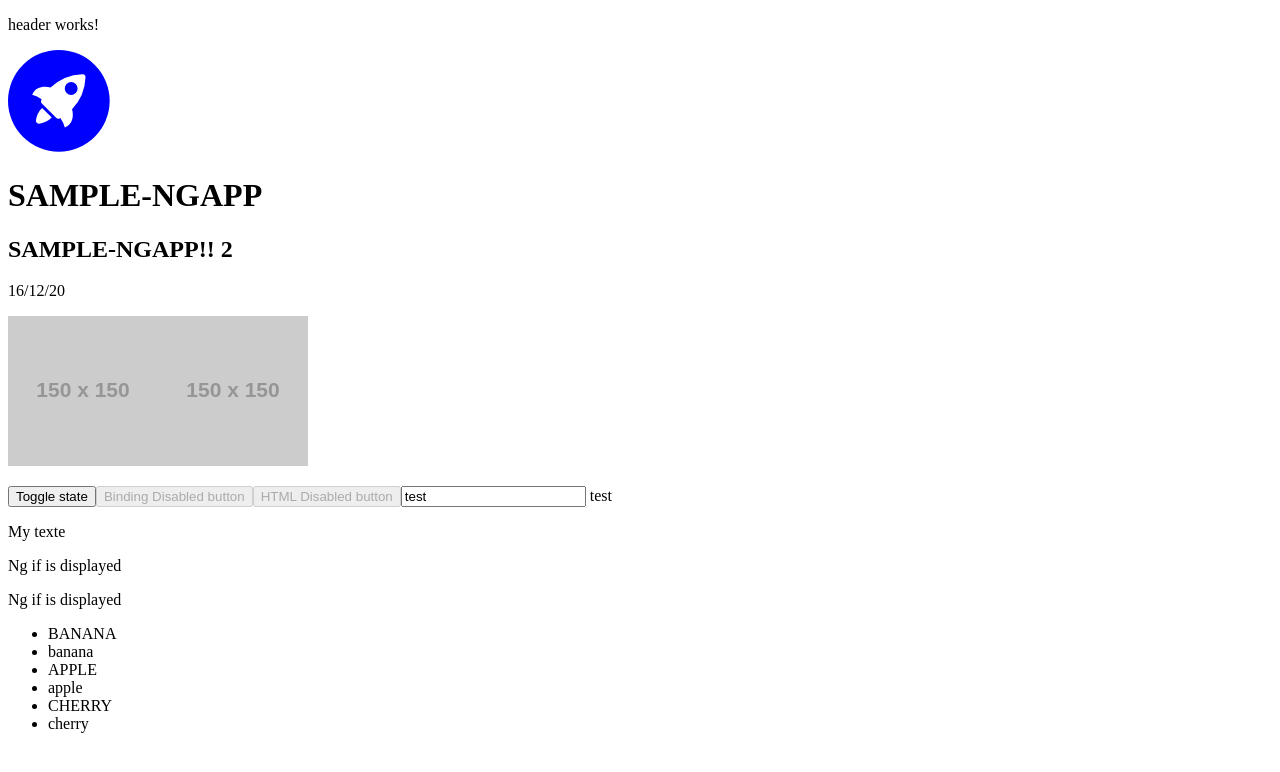
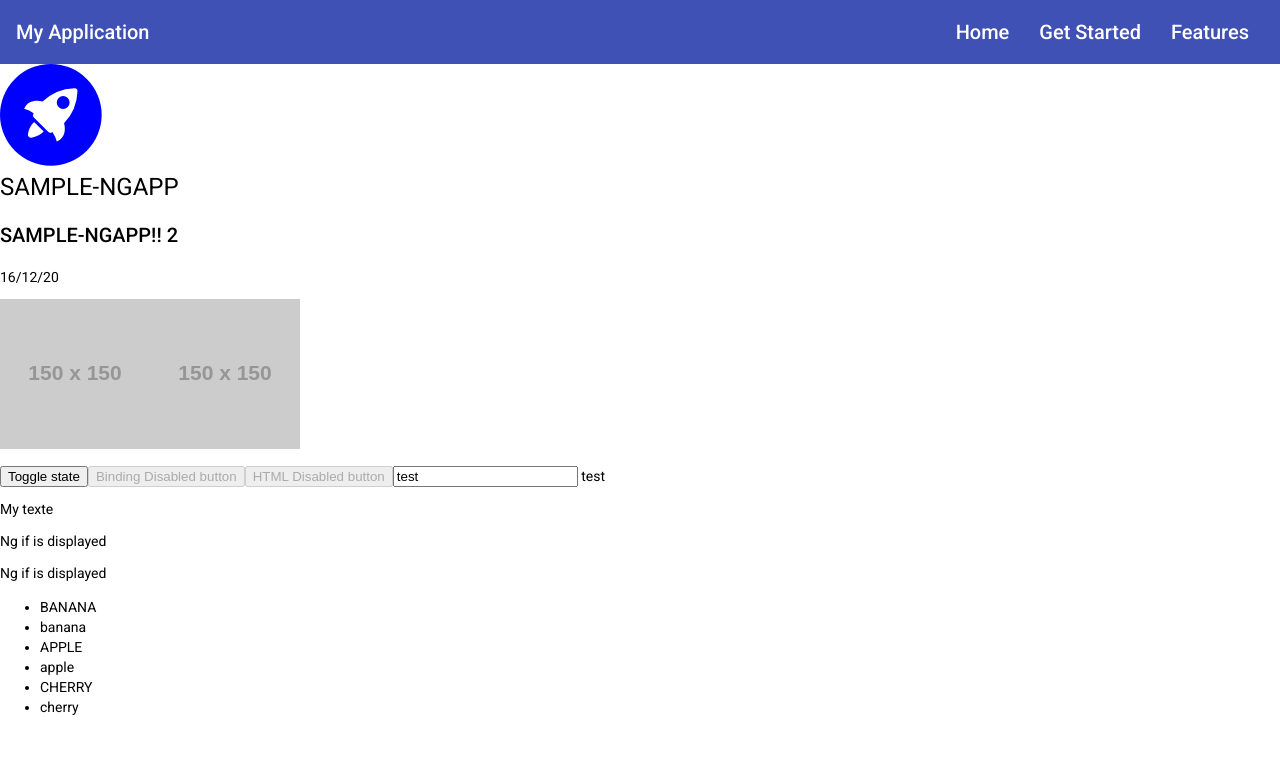
Before and after one commit to bngams/ngsample-2012, an Angular app: page / in a window 1280 px wide. Shown: the top 772 px of the page. Built offline with nearby package versions, Linux system fonts and the light colour scheme.

Commit message:
add themeModule

```diff
--- a/angular.json
+++ b/angular.json
@@ -28,6 +28,7 @@
               "src/assets"
             ],
             "styles": [
+              "./node_modules/@angular/material/prebuilt-themes/indigo-pink.css",
               "src/styles.scss"
             ],
             "scripts": []
@@ -92,6 +93,7 @@
               "src/assets"
             ],
             "styles": [
+              "./node_modules/@angular/material/prebuilt-themes/indigo-pink.css",
               "src/styles.scss"
             ],
             "scripts": []
--- a/package.json
+++ b/package.json
@@ -12,10 +12,12 @@
   "private": true,
   "dependencies": {
     "@angular/animations": "~10.0.6",
+    "@angular/cdk": "^10.2.7",
     "@angular/common": "~10.0.6",
     "@angular/compiler": "~10.0.6",
     "@angular/core": "~10.0.6",
     "@angular/forms": "~10.0.6",
+    "@angular/material": "^10.2.7",
     "@angular/platform-browser": "~10.0.6",
     "@angular/platform-browser-dynamic": "~10.0.6",
     "@angular/router": "~10.0.6",
--- a/src/app/app.component.html
+++ b/src/app/app.component.html
@@ -1,4 +1,5 @@
 <app-header></app-header>
 <!-- [title] => @Input title; <=> property binding -->
 <!-- (myCustomEvent) => @Output() <=> eventBinding -->
-<app-get-started [title]="appTitle" (myCustomEvent)="handleEvent($event)"></app-get-started>
+<app-get-started [title]="appTitle" [subtitle]="'any value'" [objectTitle]="someObject"
+    (myCustomEvent)="handleEvent($event)"></app-get-started>
--- a/src/app/app.component.ts
+++ b/src/app/app.component.ts
@@ -8,6 +8,11 @@ import { Component } from '@angular/core';
 export class AppComponent {
   appTitle = 'sample-ngapp';
 
+  someObject = {
+    title: 'xxx',
+    subtitle: 'yyy'
+  };
+
   handleEvent(value: string): void {
     console.log('event called');
   }
--- a/src/app/app.module.ts
+++ b/src/app/app.module.ts
@@ -5,6 +5,8 @@ import { AppRoutingModule } from './app-routing.module';
 import { AppComponent } from './app.component';
 import { HeaderComponent } from './components/layout/header.component';
 import { GetStartedComponent } from './components/get-started/get-started.component';
+import { BrowserAnimationsModule } from '@angular/platform-browser/animations';
+import { ThemeModule } from './modules/theme/theme.module';
 
 @NgModule({
   declarations: [
@@ -16,7 +18,9 @@ import { GetStartedComponent } from './components/get-started/get-started.compon
   ],
   imports: [
     BrowserModule,
-    AppRoutingModule
+    AppRoutingModule,
+    BrowserAnimationsModule,
+    ThemeModule,
   ],
   providers: [],
   bootstrap: [AppComponent]
--- a/src/app/components/get-started/get-started.component.ts
+++ b/src/app/components/get-started/get-started.component.ts
@@ -9,6 +9,12 @@ import { SOME_CONST } from '../layout/header.component';
 export class GetStartedComponent implements OnInit {
   @Input()
   title = ''; // main goal: get value from other component
+
+  @Input()
+  subtitle = '';
+
+  @Input()
+  objectTitle: any;
 
   @Output()
   myCustomEvent = new EventEmitter<string>(); // create an event
--- a/src/app/components/layout/header.component.ts
+++ b/src/app/components/layout/header.component.ts
@@ -9,12 +9,28 @@ const PRIVATE_CONST = 'private';
 @Component({
   selector: 'app-header',
   template: `
-    <p>
-      header works!
-    </p>
+  <!-- color="primary" <=> [color]="angular expression" -->
+    <mat-toolbar [color]="'primary'">
+      <span>My Application</span>
+      <ul>
+        <li class="menu-item">Home</li>
+        <li class="menu-item">Get Started</li>
+        <li class="menu-item">Features</li>
+      </ul>
+    </mat-toolbar>
   `,
-  styles: [
-  ]
+  styles: [`
+    mat-toolbar {
+      display: flex;
+      justify-content: space-between;
+    }
+
+    .menu-item {
+      list-style-type: none;
+      display: inline-block;
+      margin: 15px;
+    }
+  `]
 })
 export class HeaderComponent implements OnInit {
   // const CLASS_CONST = 'test';
--- a/src/index.html
+++ b/src/index.html
@@ -6,8 +6,10 @@
   <base href="/">
   <meta name="viewport" content="width=device-width, initial-scale=1">
   <link rel="icon" type="image/x-icon" href="favicon.ico">
+  <link href="https://fonts.googleapis.com/css?family=Roboto:300,400,500&display=swap" rel="stylesheet">
+  <link href="https://fonts.googleapis.com/icon?family=Material+Icons" rel="stylesheet">
 </head>
-<body>
+<body class="mat-typography">
   <app-root></app-root>
 </body>
 </html>
--- a/src/styles.scss
+++ b/src/styles.scss
@@ -1 +1,4 @@
 /* You can add global styles to this file, and also import other style files */
+
+html, body { height: 100%; }
+body { margin: 0; font-family: Roboto, "Helvetica Neue", sans-serif; }
```
Also changed, not shown: src/app/modules/theme/theme.module.ts (added, +14 -0 lines), 1 other file (tests, documents, lock files or other folders).
